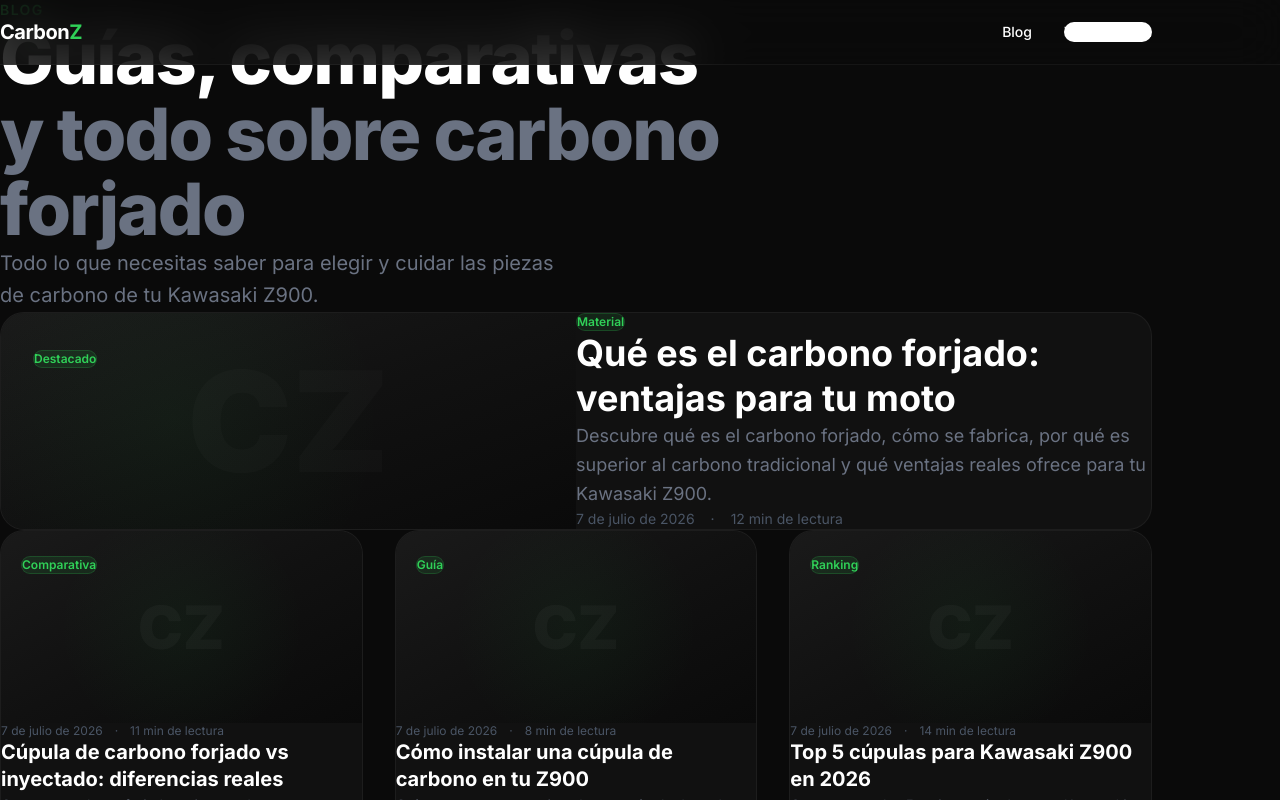
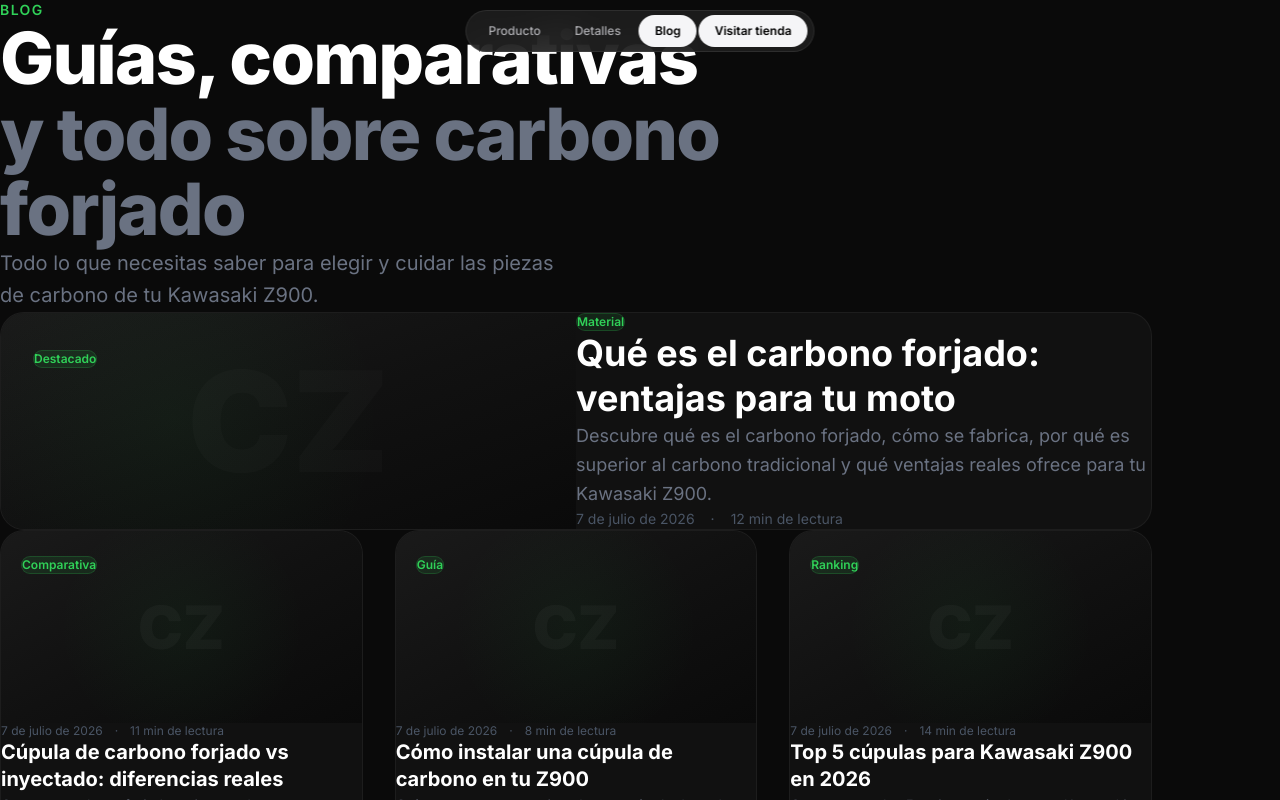
Before and after one commit to ibonmb151/carbonz-landing, a Next.js app in the folder tienda/: page /blog in a window 1280 px wide. Shown: the top 800 px of the page. Built offline with nearby package versions, Linux system fonts and the light colour scheme.

Commit message:
feat: blog with same nav pill style as landing page

```diff
--- a/tienda/src/app/blog/[slug]/page.tsx
+++ b/tienda/src/app/blog/[slug]/page.tsx
@@ -45,24 +45,16 @@
 
   return (
     <main className="min-h-screen bg-[#0a0a0a] text-white">
-      {/* Navigation */}
-      <nav className="fixed top-0 left-0 right-0 z-50 bg-[#0a0a0a]/80 backdrop-blur-xl border-b border-white/5">
-        <div className="max-w-6xl mx-auto px-6 h-16 flex items-center justify-between">
-          <Link href="/" className="text-xl font-bold tracking-tight">
-            Carbon<span className="text-[#30d158]">Z</span>
-          </Link>
-          <div className="flex items-center gap-8">
-            <Link href="/blog" className="text-sm font-medium text-white">
-              Blog
-            </Link>
-            <Link
-              href="/#comprar"
-              className="text-sm font-medium bg-white text-black px-5 py-2 rounded-full hover:bg-gray-200 transition-colors"
-            >
-              Visitar tienda
-            </Link>
-          </div>
-        </div>
+      {/* Nav pill — same style as landing */}
+      <nav className="nav-pill visible">
+        <Link href="/#producto">Producto</Link>
+        <Link href="/#detalles">Detalles</Link>
+        <Link href="/blog" className="pill-cta">
+          Blog
+        </Link>
+        <Link href="/#comprar" className="pill-cta">
+          Visitar tienda
+        </Link>
       </nav>
 
       {/* Article header */}
--- a/tienda/src/app/blog/page.tsx
+++ b/tienda/src/app/blog/page.tsx
@@ -15,24 +15,16 @@
 
   return (
     <main className="min-h-screen bg-[#0a0a0a] text-white">
-      {/* Navigation */}
-      <nav className="fixed top-0 left-0 right-0 z-50 bg-[#0a0a0a]/80 backdrop-blur-xl border-b border-white/5">
-        <div className="max-w-6xl mx-auto px-6 h-16 flex items-center justify-between">
-          <Link href="/" className="text-xl font-bold tracking-tight">
-            Carbon<span className="text-[#30d158]">Z</span>
-          </Link>
-          <div className="flex items-center gap-8">
-            <Link href="/blog" className="text-sm font-medium text-white">
-              Blog
-            </Link>
-            <Link
-              href="/#comprar"
-              className="text-sm font-medium bg-white text-black px-5 py-2 rounded-full hover:bg-gray-200 transition-colors"
-            >
-              Visitar tienda
-            </Link>
-          </div>
-        </div>
+      {/* Nav pill — same style as landing */}
+      <nav className="nav-pill visible">
+        <Link href="/#producto">Producto</Link>
+        <Link href="/#detalles">Detalles</Link>
+        <Link href="/blog" className="pill-cta">
+          Blog
+        </Link>
+        <Link href="/#comprar" className="pill-cta">
+          Visitar tienda
+        </Link>
       </nav>
 
       {/* Hero */}
```
